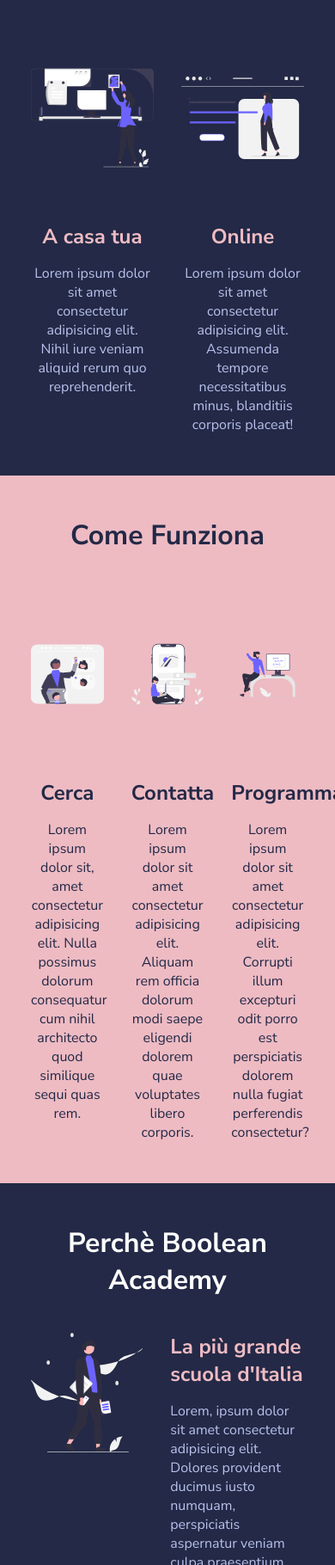
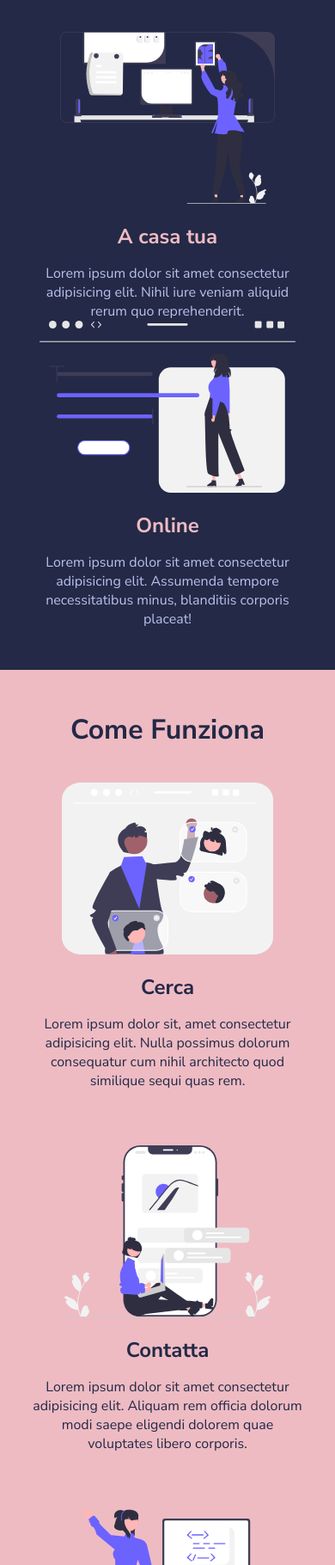
Before and after one commit to Samuele-Chioda/html-css-resp-wannabe, a plain HTML site: page index.html in a window 390 px wide. Shown: the part 180-2000 px from the top of the page at 86% size. Drawn offline with Linux system fonts and the light colour scheme.

Commit message:
added media query max width 480 px

```diff
--- a/css/style.css
+++ b/css/style.css
@@ -141,12 +141,39 @@ img {
         margin-bottom: 0;
         padding-bottom: 2rem;
     }
-    .why-us .col-left{
-        width: 100%;
-    }
-
     }
 
 @media screen and (max-width: 480px) {
+    .lessons .col {
+        width: 100%
+    }
+    .row{
+        display: block;
+    }
+    .steps .col {
+        width: 100%;
+        margin-bottom: 4rem;
+    }
+    .why-us{
+        background-color: #222222;
+    }
+    .steps{
+        margin-bottom: 0;
+    }
+    .why-us .col-right {
+        width: 70%;
+        margin: 0 auto;
+    }
+    .why-us .col-left {
+        width: 80%;
+        padding-bottom: 4rem;
+        margin: 0 auto;
+    }
+    h2.text-center {
+        padding-top: 2rem;
+        max-width: 80%;
+        margin: 0 auto;
+        padding-bottom: 3rem;
+    }
 
-    }
+}
```
